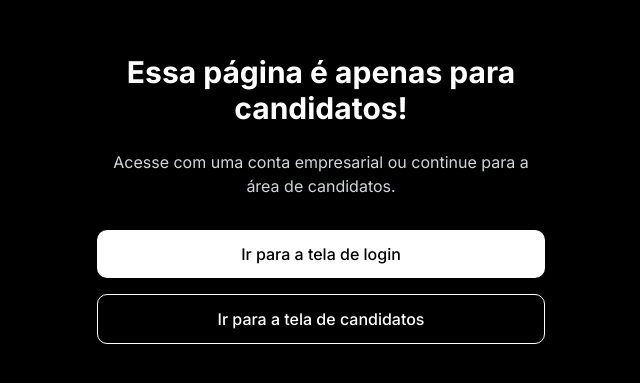
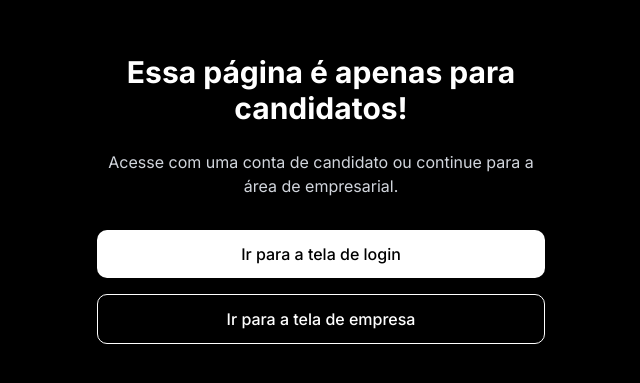
Before and after one commit to arthursmarinho/Talents-Front, a Next.js app: page /dashboard-candidate/redirect-candidate in a window 1280 px wide. Shown: the part 201-584 px from the top of the page, without its empty margins (319-959 px from the left). Built offline with nearby package versions, Linux system fonts and the light colour scheme; no server answers.

Commit message:
feat: add username field to registration and user context; update header to display username

```diff
--- a/app/(auth)/CreateAccount/components/register.tsx
+++ b/app/(auth)/CreateAccount/components/register.tsx
@@ -21,6 +21,7 @@ import { toast } from "sonner";
 import { useRouter } from "next/navigation";
 
 export default function Register() {
+  const [username, setUsername] = useState("");
   const [email, setEmail] = useState("");
   const [password, setPassword] = useState("");
   const [userType, setUserType] = useState("candidate");
@@ -38,6 +39,7 @@ export default function Register() {
       );
       const user = userCredential.user;
       await setDoc(doc(db, "users", user.uid), {
+        username: username,
         email: user.email,
         type: userType,
       });
@@ -58,7 +60,11 @@ export default function Register() {
         className="w-full max-w-sm flex flex-col gap-4"
       >
         <h2 className="text-2xl font-semibold text-center mb-2">Criar Conta</h2>
-
+        <Input
+          placeholder="Digite seu nome de usuário"
+          value={username}
+          onChange={(e) => setUsername(e.target.value)}
+        />
         <Input
           placeholder="Digite seu email"
           value={email}
--- a/app/(main)/components/header.tsx
+++ b/app/(main)/components/header.tsx
@@ -15,12 +15,12 @@ export default function Header() {
 
       <div className="flex flex-col items-end gap-0 text-sm sm:text-base">
         <span className="text-gray-800">
-          Bem-vindo,{" "}
-          <span className="font-semibold text-blue-600">{user?.email}</span>
+          Bem-vindo,{"  "}
+          <span className="font-semibold text-blue-600"> {user?.username}</span>
         </span>
         <div className="flex items-center gap-2 text-gray-600">
           <span>
-            Tipo de conta:{" "}
+            Tipo de conta:
             <span className="font-medium text-gray-700">
               {user && userTypeLabel(user.type)}
             </span>
--- a/app/(main)/dashboard-candidate/redirect-candidate/page.tsx
+++ b/app/(main)/dashboard-candidate/redirect-candidate/page.tsx
@@ -9,8 +9,8 @@ export default function RedirectCandidate() {
         </h1>
 
         <p className="mb-8 text-gray-300">
-          Acesse com uma conta empresarial ou continue para a área de
-          candidatos.
+          Acesse com uma conta de candidato ou continue para a área de
+          empresarial.
         </p>
 
         <div className="flex flex-col gap-4">
@@ -21,10 +21,10 @@ export default function RedirectCandidate() {
             Ir para a tela de login
           </Link>
           <Link
-            href="/dashboard-candidate"
+            href="/dashboard-enterprise "
             className="border border-white px-6 py-3 rounded-lg font-medium hover:bg-white hover:text-black transition"
           >
-            Ir para a tela de candidatos
+            Ir para a tela de empresa
           </Link>
         </div>
       </div>
--- a/context/UserContext.tsx
+++ b/context/UserContext.tsx
@@ -7,6 +7,7 @@ import { doc, getDoc } from "firebase/firestore";
 
 interface UserData {
   uid: string;
+  username: string;
   email: string;
   type: string;
 }
@@ -35,6 +36,7 @@ export const UserProvider = ({ children }: { children: React.ReactNode }) => {
           setUser({
             uid: firebaseUser.uid,
             email: firebaseUser.email || "",
+            username: userData.username,
             type: userData.type,
           });
         }
```
